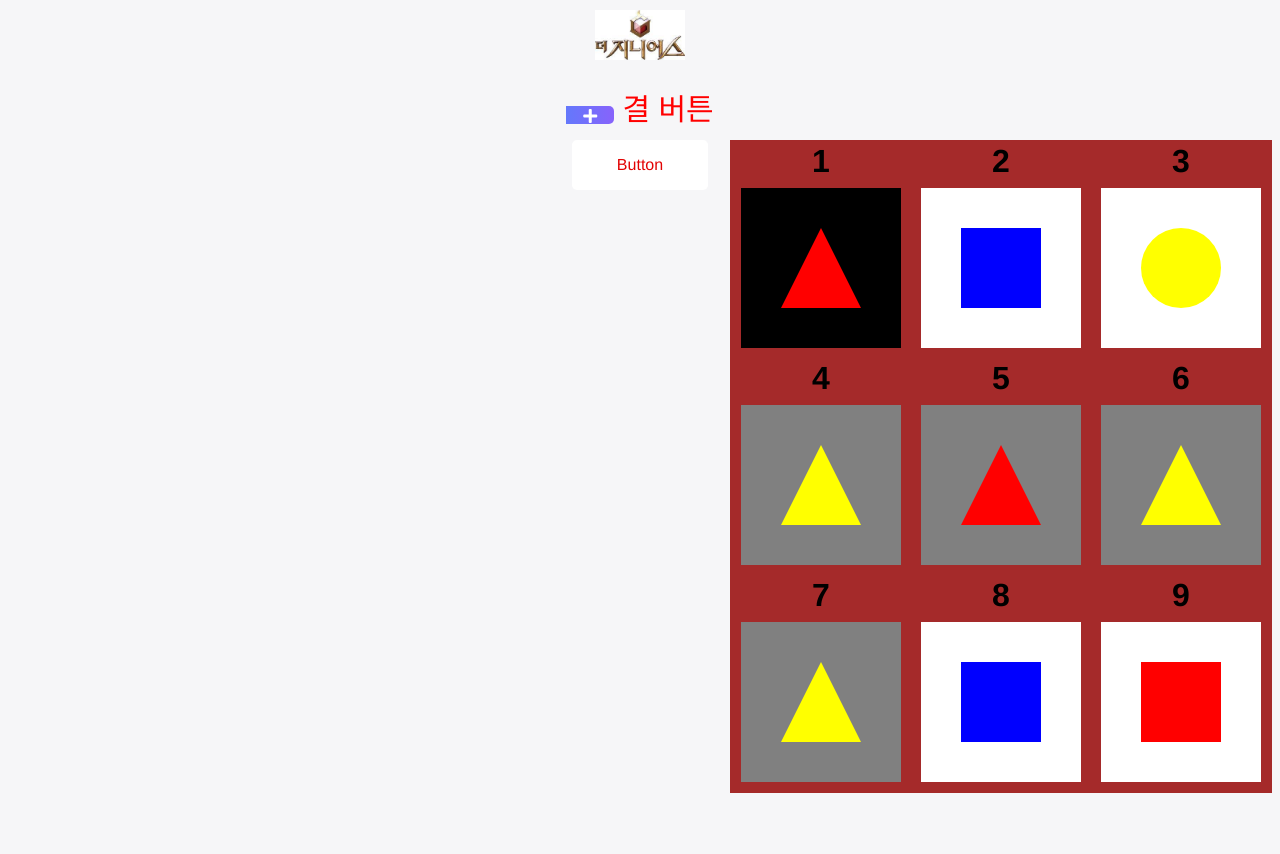
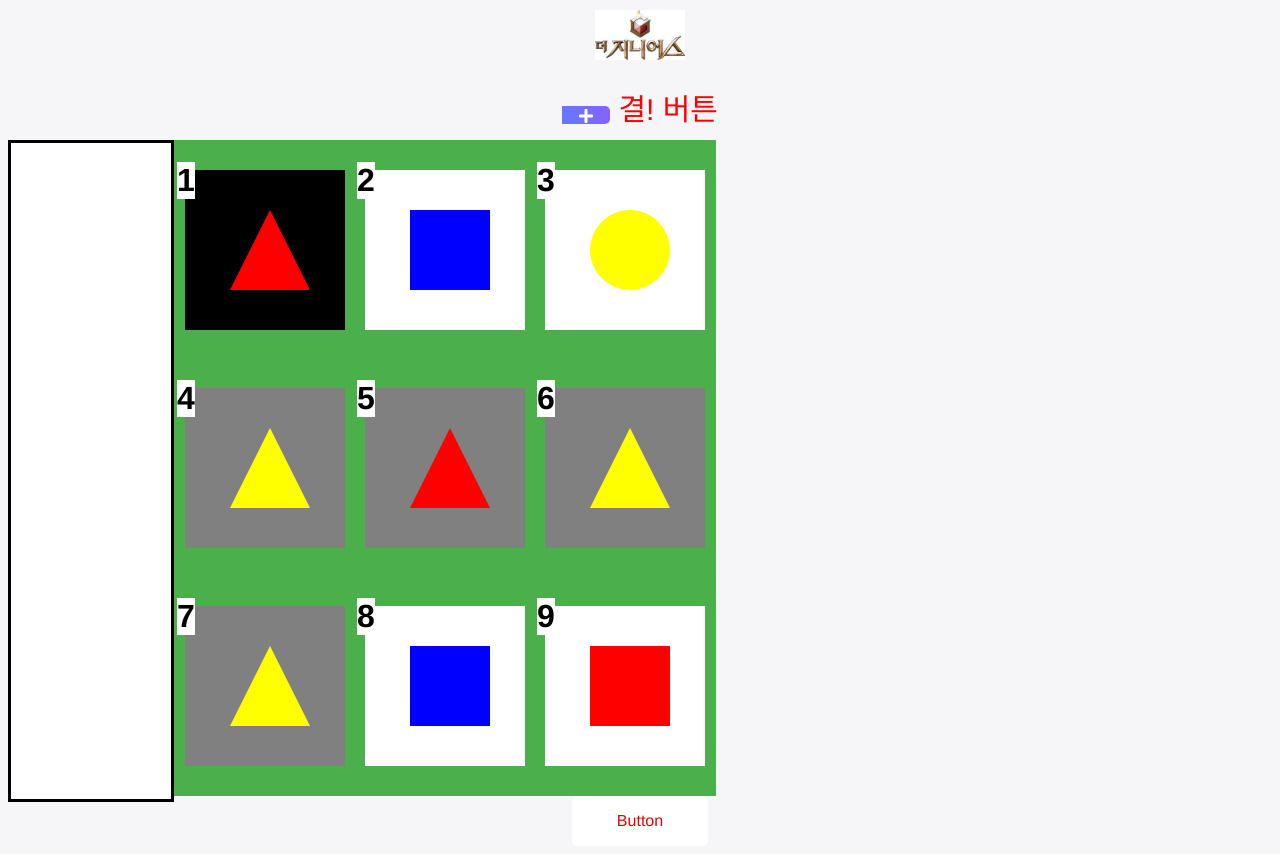
Before and after one commit to seok8418/genius, a Vue app: page /#/ in a window 1280 px wide. Before the commit the page ends 800 px from the top, so only its background shows below. Built offline with nearby package versions, Linux system fonts and the light colour scheme.

Commit message:
맞힌 정답 리스트 출력

```diff
--- a/src/components/GHGame.vue
+++ b/src/components/GHGame.vue
@@ -5,84 +5,89 @@
       <i class="addBtn fas fa-plus" aria-hidden="true"></i>
     </span>
     <span v-bind:style="{fontSize: 30 + 'px', color: 'red'}" v-on:click="gyeolCheck">
-      결 버튼
+      결! 버튼
     </span>
     <div>
-      <table>
+      <div class="answerTable">
+        <div class="answer"  v-for="(array, index) in correctAnswerList" :key="index">
+              {{ array[0] + 1 }}   {{ array[1] + 1}}   {{ array[2] + 1 }}
+        </div>
+      </div>
+      <table class="plateTable">
       <tr>
-        <td v-on:click="select(0)">
+        <td>
           <div class="number">
             <b>1</b>
           </div>
-          <div id='plate1' v-bind:class="[plateColor1, { selectedPlate: selectedPlate1, notSelectedPlate: !selectedPlate1 }]" v-on:click="selectedPlate1 = !selectedPlate1">
+          <div id='plate1' v-bind:class="[plateColor1, { selectedPlate: selectedPlate1, notSelectedPlate: !selectedPlate1 }]" v-on:click="[selectedPlate1 = !selectedPlate1, select(0)]">
             <div v-bind:class="shape1" />
           </div>
         </td>
-        <td v-on:click="select(1)">
+        <td>
           <div class="number">
             <b>2</b>
           </div>
-          <div id='plate2' v-bind:class="[plateColor2, { selectedPlate: selectedPlate2, notSelectedPlate: !selectedPlate2 }]" v-on:click="selectedPlate2 = !selectedPlate2">
+          <div id='plate2' v-bind:class="[plateColor2, { selectedPlate: selectedPlate2, notSelectedPlate: !selectedPlate2 }]" v-on:click="[selectedPlate2 = !selectedPlate2, select(1)]">
             <div v-bind:class="shape2" />
           </div>
         </td>
-        <td v-on:click="select(2)">
+        <td>
           <div class="number">
             <b>3</b>
           </div>
-          <div id='plate3' v-bind:class="[plateColor3, { selectedPlate: selectedPlate3, notSelectedPlate: !selectedPlate3 }]" v-on:click="selectedPlate3 = !selectedPlate3">
+          <div id='plate3' v-bind:class="[plateColor3, { selectedPlate: selectedPlate3, notSelectedPlate: !selectedPlate3 }]" v-on:click="[selectedPlate3 = !selectedPlate3, select(2)]">
             <div v-bind:class="shape3" />
           </div>
         </td>
       </tr>
       <tr>
-        <td v-on:click="select(3)">
+        <td>
           <div class="number">
             <b>4</b>
           </div>
-          <div id='plate4' v-bind:class="[plateColor4, { selectedPlate: selectedPlate4, notSelectedPlate: !selectedPlate4 }]" v-on:click="selectedPlate4 = !selectedPlate4">
+          <div id='plate4' v-bind:class="[plateColor4, { selectedPlate: selectedPlate4, notSelectedPlate: !selectedPlate4 }]" v-on:click="[selectedPlate4 = !selectedPlate4, select(3)]">
             <div v-bind:class="shape4" />
           </div>
         </td>
-        <td v-on:click="select(4)">
+        <td>
           <div class="number">
             <b>5</b>
           </div>
-          <div id='plate5' v-bind:class="[plateColor5, { selectedPlate: selectedPlate5, notSelectedPlate: !selectedPlate5 }]" v-on:click="selectedPlate5 = !selectedPlate5">
+          <div id='plate5' v-bind:class="[plateColor5, { selectedPlate: selectedPlate5, notSelectedPlate: !selectedPlate5 }]" v-on:click="[selectedPlate5 = !selectedPlate5, select(4)]">
             <div v-bind:class="shape5" />
           </div>
         </td>
-        <td v-on:click="select(5)">
+        <td>
           <div class="number">
             <b>6</b>
           </div>
-          <div id='plate6' v-bind:class="[plateColor6, { selectedPlate: selectedPlate6, notSelectedPlate: !selectedPlate6 }]" v-on:click="selectedPlate6 = !selectedPlate6">
+          <div id='plate6' v-bind:class="[plateColor6, { selectedPlate: selectedPlate6, notSelectedPlate: !selectedPlate6 }]" v-on:click="[selectedPlate6 = !selectedPlate6, select(5)]">
             <div v-bind:class="shape6" />
           </div>
         </td>
       </tr>
       <tr>
-        <td v-on:click="select(6)">
+        <td>
           <div class="number">
             <b>7</b>
           </div>
-          <div id='plate7' v-bind:class="[plateColor7, { selectedPlate: selectedPlate7, notSelectedPlate: !selectedPlate7 }]" v-on:click="selectedPlate7 = !selectedPlate7">
+          <div id='plate7' v-bind:class="[plateColor7, { selectedPlate: selectedPlate7, notSelectedPlate: !selectedPlate7 }]" v-on:click="[selectedPlate7 = !selectedPlate7, select(6)]">
             <div v-bind:class="shape7" />
           </div>
         </td>
-        <td v-on:click="select(7)">
+        <td>
           <div class="number">
             <b>8</b>
           </div>
-          <div id='plate8' v-bind:class="[plateColor8, { selectedPlate: selectedPlate8, notSelectedPlate: !selectedPlate8 }]" v-on:click="selectedPlate8 = !selectedPlate8">
+          <div id='plate8' v-bind:class="[plateColor8, { selectedPlate: selectedPlate8, notSelectedPlate: !selectedPlate8 }]" v-on:click="[selectedPlate8 = !selectedPlate8, select(7)]">
             <div v-bind:class="shape8" />
           </div>
         </td>
-        <td v-on:click="select(8)">
+        <td>
           <div class="number">
             <b>9</b>
           </div>
-          <div id='plate9' v-bind:class="[plateColor9, { selectedPlate: selectedPlate9, notSelectedPlate: !selectedPlate9 }]" v-on:click="selectedPlate9 = !selectedPlate9">
+          <div id='plate9' v-bind:class="[plateColor9, { selectedPlate: selectedPlate9, notSelectedPlate: !selectedPlate9 }]" v-on:click="[selectedPlate9 = !selectedPlate9, select(8)]">
             <div v-bind:class="shape9" />
           </div>
         </td>
@@ -254,7 +259,7 @@ export default {
       }
       this.selectedPlates.sort()
 
-      if (this.selectedPlates.length === 3) {
+      if (this.selectedPlates.length >= 3) {
         this.inputAnswer(this.selectedPlates[0], this.selectedPlates[1], this.selectedPlates[2])
         this.selectedPlates = []
         this.initSelectedPlate()
@@ -277,13 +282,27 @@ export default {
   color: white;
   vertical-align: middle;
 }
-table {
-  float: right;
+.plateTable {
   width: 30rem;
-  height: 30rem;
-  background: brown;
+  height: 41rem;
+  background: #4BAF4B;
+  margin-right: auto;
+}
+.answerTable{
+  float: left;
+  width: 10rem;
+  height: 41rem;
+  background: white;
+  border: 0.2rem solid black;
+  margin-right: auto;
+}
+.answer{
+  font-size: 2rem;
+  border-bottom: 0.15rem solid black;
 }
 b {
+  float: left;
+  background: white;
   color: black;
   font-size: 2rem;
 }
```
